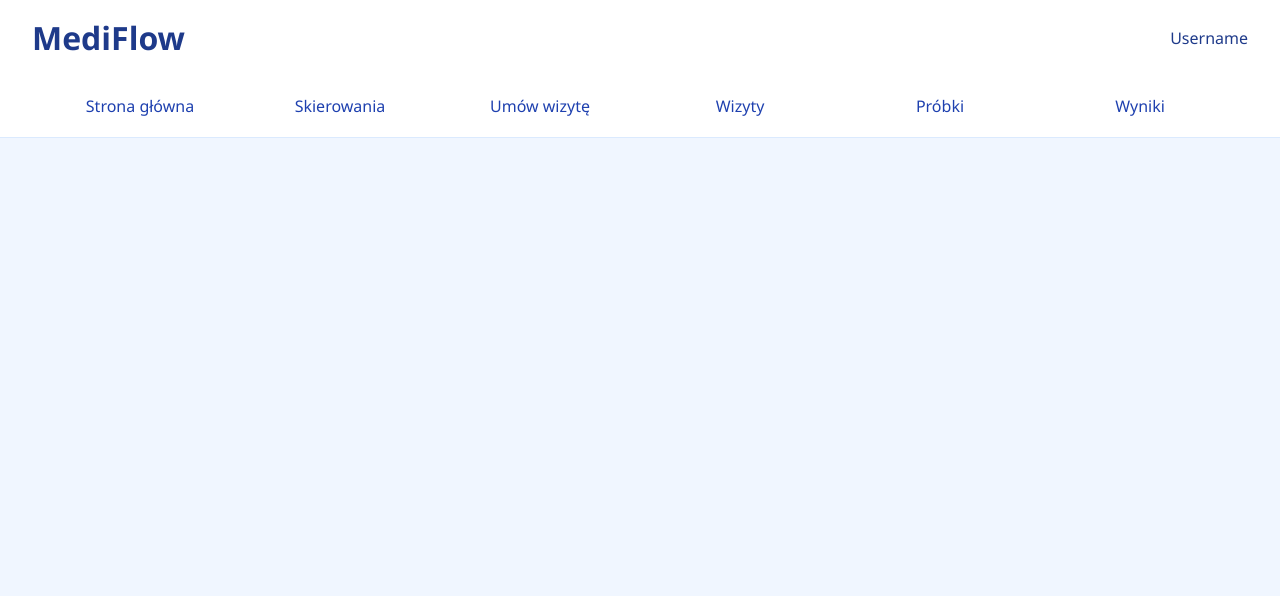
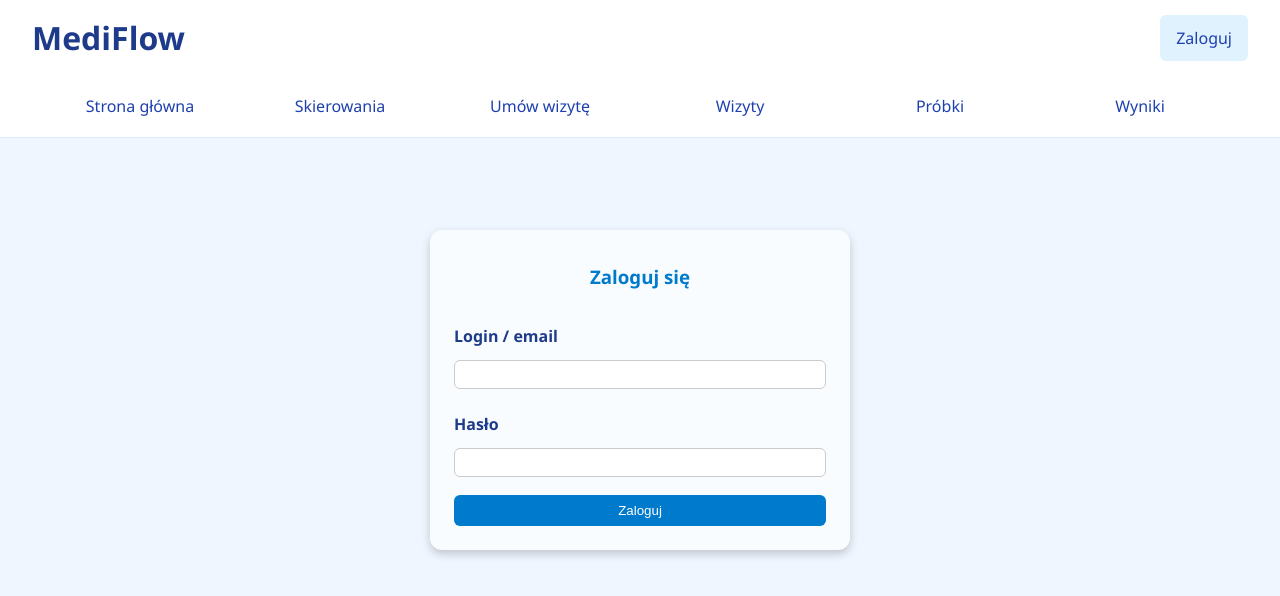
Before and after one commit to xanna6/MediFlow, a React (Vite) app in the folder frontend/MediFlow/: page /login in a window 1280 px wide. Shown: the top 596 px of the page. Built offline with nearby package versions, Linux system fonts and the light colour scheme.

Commit message:
adding login page and setting up a user

```diff
--- a/frontend/MediFlow/src/App.jsx
+++ b/frontend/MediFlow/src/App.jsx
@@ -6,6 +6,7 @@ import CollectionPoints from "./pages/CollectionPoints.jsx";
 import Appointments from "./pages/Appointments.jsx";
 import Samples from "./pages/Samples.jsx"
 import Results from "./pages/Results.jsx"
+import Login from "./pages/Login.jsx"
 
 function App() {
     return (
@@ -17,6 +18,7 @@ function App() {
                 <Route path="/appointments" element={<Appointments />} />
                 <Route path="/samples" element={<Samples />} />
                 <Route path="/results" element={<Results />} />
+                <Route path="/login" element={<Login />} />
             </Routes>
         </Layout>
     );
--- /dev/null
+++ b/frontend/MediFlow/src/auth/AuthContext.jsx
@@ -0,0 +1,45 @@
+import { createContext, useContext, useEffect, useState } from "react";
+
+const AuthContext = createContext(null);
+
+export function AuthProvider({ children }) {
+    const [user, setUser] = useState(null);
+
+    useEffect(() => {
+        const token = localStorage.getItem("token");
+        if (!token) return;
+
+        const payload = JSON.parse(atob(token.split(".")[1]));
+
+        setUser({
+            username: payload.sub,
+            roles: payload.roles || [],
+        });
+    }, []);
+
+    const hasRole = (role) => {
+        return user?.roles?.includes(role);
+    };
+
+    const login = (token) => {
+        localStorage.setItem("token", token);
+        const payload = JSON.parse(atob(token.split(".")[1]));
+        setUser({
+            username: payload.sub,
+            roles: payload.roles || [],
+        });
+    };
+
+    const logout = () => {
+        localStorage.removeItem("token");
+        setUser(null);
+    };
+
+    return (
+        <AuthContext.Provider value={{ user, login, logout, hasRole }}>
+            {children}
+        </AuthContext.Provider>
+    );
+}
+
+export const useAuth = () => useContext(AuthContext);
--- a/frontend/MediFlow/src/components/Navbar.jsx
+++ b/frontend/MediFlow/src/components/Navbar.jsx
@@ -1,8 +1,22 @@
+import { Link } from "react-router-dom";
+import { useAuth } from "../auth/AuthContext";
+
 export default function Navbar() {
+    const { user } = useAuth();
+
     return (
         <header className="navbar">
             <h1>MediFlow</h1>
-            <span>Username</span>
+
+            <nav>
+                {!user && (
+                    <Link to="/login" className="login-btn">
+                        Zaloguj
+                    </Link>
+                )}
+
+                {user && <span>{user.username}</span>}
+            </nav>
         </header>
     );
 }
--- a/frontend/MediFlow/src/main.jsx
+++ b/frontend/MediFlow/src/main.jsx
@@ -3,9 +3,12 @@ import ReactDOM from "react-dom/client";
 import { BrowserRouter } from "react-router-dom";
 import App from "./App";
 import "./styles/index.css";
+import { AuthProvider } from "./auth/AuthContext";
 
 ReactDOM.createRoot(document.getElementById("root")).render(
-    <BrowserRouter>
-        <App />
-    </BrowserRouter>
+    <AuthProvider>
+        <BrowserRouter>
+            <App />
+        </BrowserRouter>
+    </AuthProvider>
 );
--- /dev/null
+++ b/frontend/MediFlow/src/pages/Login.jsx
@@ -0,0 +1,82 @@
+import React, { useState } from "react";
+import { useNavigate } from "react-router-dom";
+import { useAuth } from "../auth/AuthContext";
+import "../styles/AppointmentModal.css";
+
+export default function LoginPage() {
+    const [username, setUsername] = useState("");
+    const [password, setPassword] = useState("");
+    const [message, setMessage] = useState("");
+    const [loading, setLoading] = useState(false);
+
+    const { setUser } = useAuth();
+    const navigate = useNavigate();
+
+    const handleSubmit = async (e) => {
+        e.preventDefault();
+        setLoading(true);
+        setMessage("");
+
+        try {
+            const res = await fetch("/api/auth/login", {
+                method: "POST",
+                headers: { "Content-Type": "application/json" },
+                body: JSON.stringify({ username, password }),
+            });
+
+            if (!res.ok) {
+                setMessage("Nieprawidłowy login lub hasło");
+                return;
+            }
+
+            const { token } = await res.json();
+            localStorage.setItem("token", token);
+
+            const payload = JSON.parse(atob(token.split(".")[1]));
+
+            setUser({
+                username: payload.sub,
+                roles: payload.roles || [],
+            });
+
+            navigate("/"); // po loginie
+        } catch (err) {
+            console.error(err);
+            setMessage("Błąd połączenia z serwerem");
+        } finally {
+            setLoading(false);
+        }
+    };
+
+    return (
+        <div style={{ display: "flex", justifyContent: "center", marginTop: "60px" }}>
+            <div className="modal-content" style={{ maxWidth: "420px" }}>
+                <h3>Zaloguj się</h3>
+
+                <form onSubmit={handleSubmit} className="appointment-form">
+                    <label>Login / email</label>
+                    <input
+                        type="text"
+                        value={username}
+                        onChange={(e) => setUsername(e.target.value)}
+                        required
+                    />
+
+                    <label>Hasło</label>
+                    <input
+                        type="password"
+                        value={password}
+                        onChange={(e) => setPassword(e.target.value)}
+                        required
+                    />
+
+                    <button className="submit-btn" type="submit" disabled={loading}>
+                        {loading ? "Logowanie..." : "Zaloguj"}
+                    </button>
+                </form>
+
+                {message && <p className="message">{message}</p>}
+            </div>
+        </div>
+    );
+}
--- a/frontend/MediFlow/src/styles/App.css
+++ b/frontend/MediFlow/src/styles/App.css
@@ -88,3 +88,17 @@ input, select {
   border: 1px solid #bfdbfe;
   border-radius: 6px;
 }
+
+.login-btn {
+  background-color: #e0f2fe;
+  padding: 0.75rem 1rem;
+  color: #1e40af;
+  border-radius: 6px;
+  transition: background-color 0.2s ease;
+  text-decoration: none;
+}
+
+.login-btn:hover {
+  background-color: #bfdbfe;
+  font-weight: 600;
+}
--- /dev/null
+++ b/frontend/package.json
@@ -0,0 +1,6 @@
+{
+  "dependencies": {
+    "leaflet": "^1.9.4",
+    "react-leaflet": "^5.0.0"
+  }
+}
```
Also changed, not shown: 1 other file (tests, documents, lock files or other folders).
